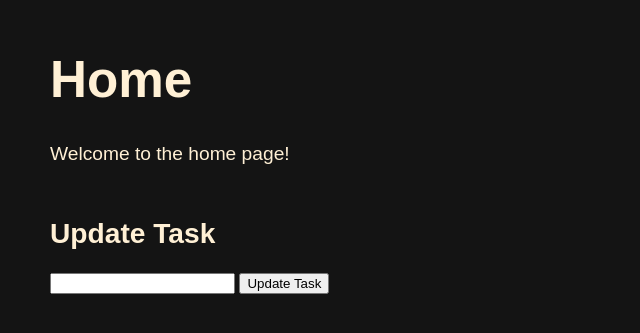
After one commit to benwillallen/RUIF-Universal-Toolkit, a Flask app: template templates/update.html in a window 1280 px wide. The commit adds this page. Shown: the top 333 px of the page, without its empty margins (0-640 px from the left). Run offline with Flask 3, Linux system fonts and the light colour scheme; the template is opened without the code that fills it, so the values that code supplies are empty.

Commit message:
Basic tasks set up complete

```diff
--- a/app.py
+++ b/app.py
@@ -33,5 +33,30 @@ def index():
         tasks = ToDo.query.order_by(ToDo.date_created).all()
         return render_template('index.html', tasks=tasks)
 
+@app.route('/delete/<int:id>')
+def delete(id):
+    task_to_delete = ToDo.query.get_or_404(id)
+
+    try:
+        db.session.delete(task_to_delete)
+        db.session.commit()
+        return redirect('/')
+    except:
+        return 'There was a problem deleting that task'
+
+@app.route('/update/<int:id>', methods=['GET', 'POST'])
+def update(id):
+    task = ToDo.query.get_or_404(id)
+    if request.method == 'POST':
+        task.content = request.form['content']
+
+        try:
+            db.session.commit()
+            return redirect('/')
+        except:
+            return 'There was an issue updating your task'
+    else:
+        return render_template('update.html', task=task)
+
 if __name__ == '__main__':
     app.run(debug=True)
--- /dev/null
+++ b/templates/update.html
@@ -0,0 +1,19 @@
+{% extends 'base.html' %}
+
+{% block title %}
+<h1>Home</h1>
+{% endblock %}
+
+{% block body %}
+<p>Welcome to the home page!</p>
+<div class="content">
+    <h2>Update Task</h2>
+
+    <div class='form'>
+        <form action="/update/{{task.id}}", method="POST">
+            <input type="text" name="content" value="{{task.content}}" id="content">
+            <input type="submit" value="Update Task">
+        </form>
+    </div>
+</div>
+{% endblock %}
```
Also changed, not shown: flaskr/__init__.py (added, +23 -0 lines), templates/index.html (+8 -2 lines).
